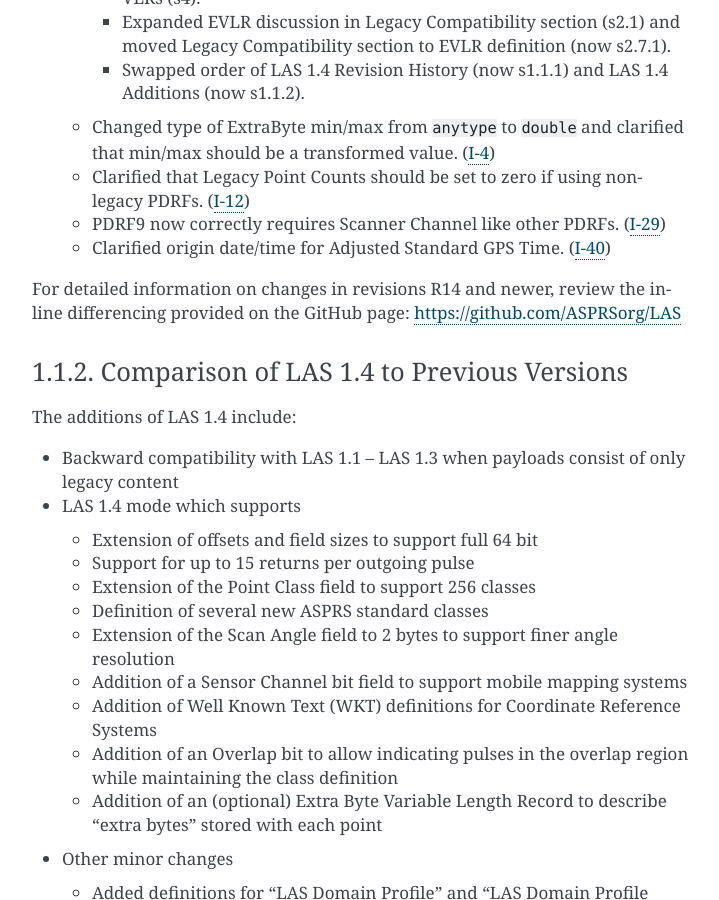
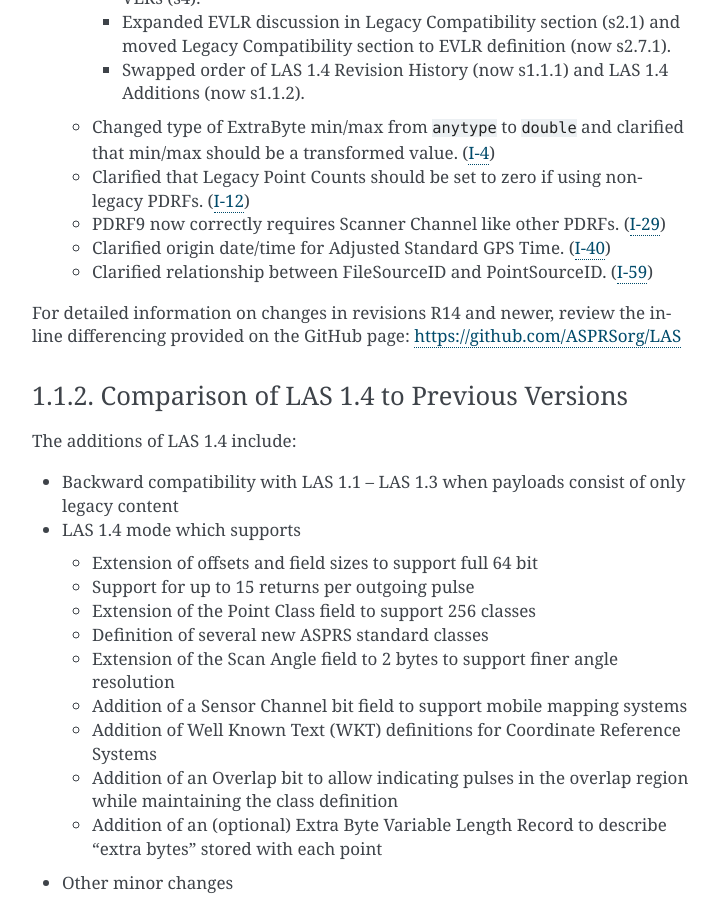
Before and after one commit to ASPRSorg/LAS, a Sphinx documentation site: the page built from source/01_intro.txt, in a window 1280 px wide and 900 px high, scrolled down 915 px. Shown: the whole window, without its empty margins (388-1107 px from the left). Built offline with Sphinx 7.4.7, drawn with Linux system fonts in a browser that asks for light colours.

Commit message:
Clarified relationship between PtSourceID and FileSourceID, especially for non-airborne applications. (#59)

```diff
--- a/source/01_intro.txt
+++ b/source/01_intro.txt
@@ -59,6 +59,8 @@ Summary of LAS 1.4 revisions:
     (`I-29 <https://github.com/ASPRSorg/LAS/issues/29>`_)
   * Clarified origin date/time for Adjusted Standard GPS Time.
     (`I-40 <https://github.com/ASPRSorg/LAS/issues/40>`_)
+  * Clarified relationship between FileSourceID and PointSourceID.
+    (`I-59 <https://github.com/ASPRSorg/LAS/issues/59>`_)
 
 For detailed information on changes in revisions R14 and newer, review the
 inline differencing provided on the GitHub page: https://github.com/ASPRSorg/LAS
```
Also changed, not shown: 2 other files.
